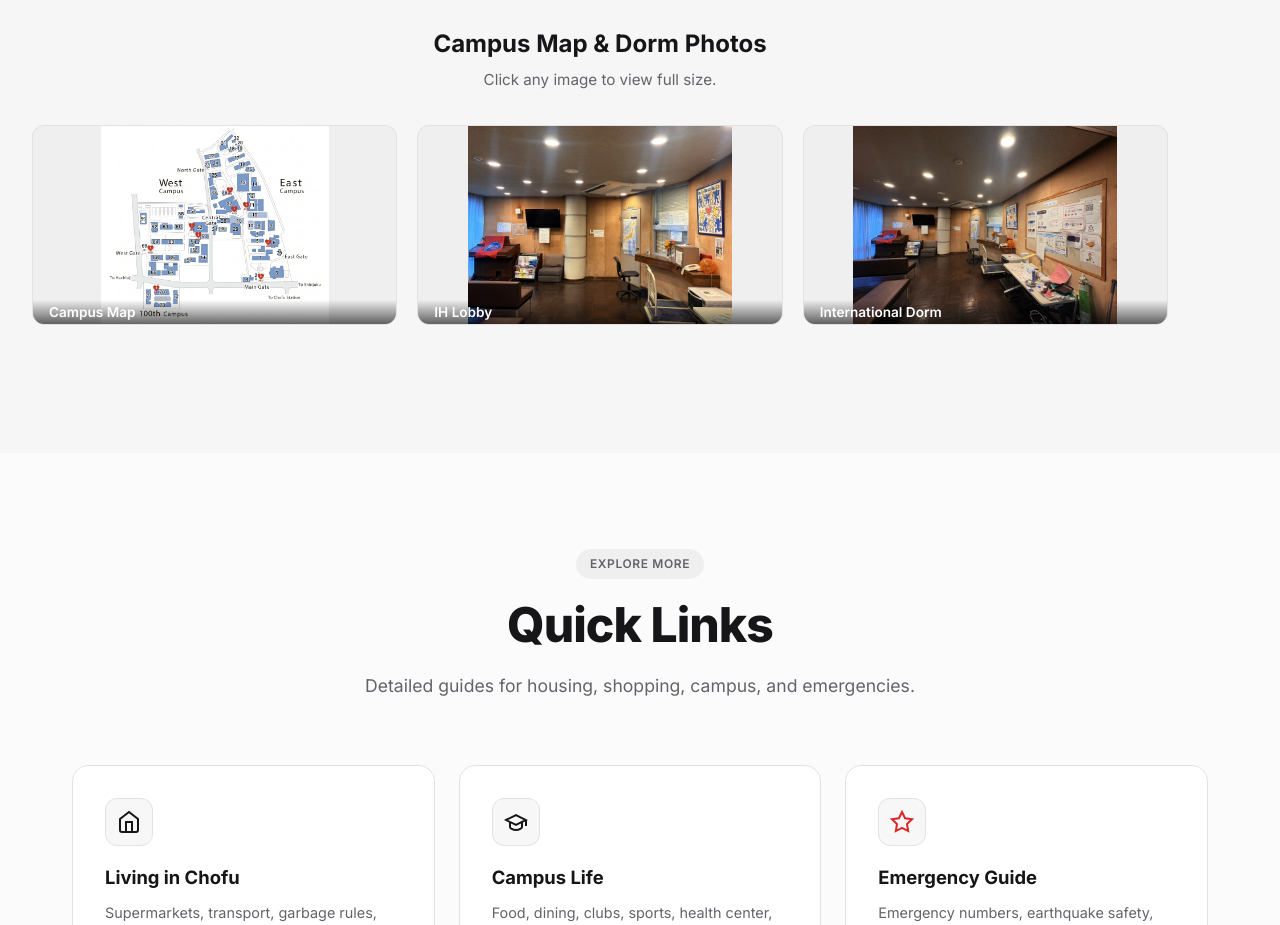
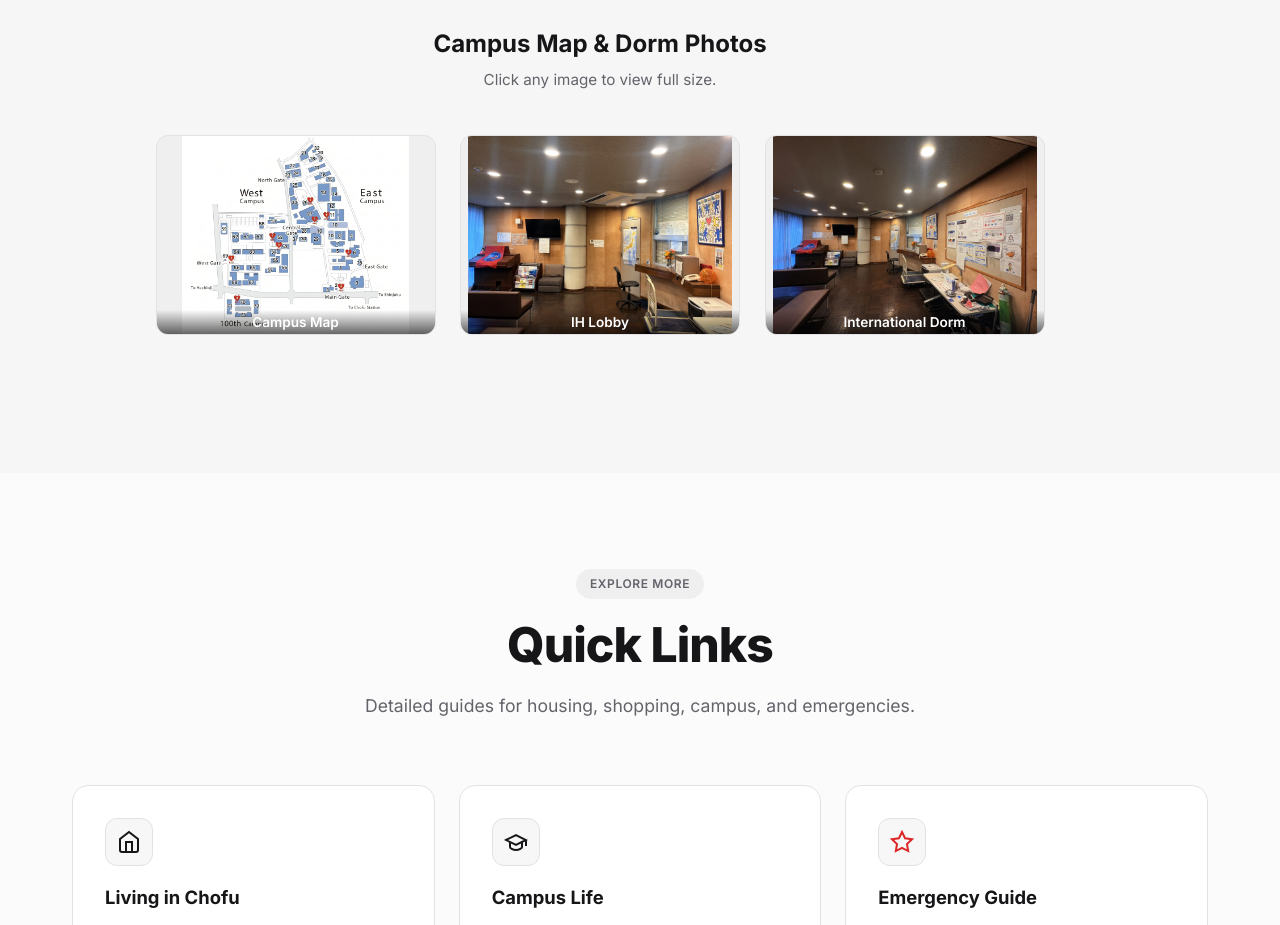
Before and after one commit to tarequejosh/UEC_campus_guideline, a website built with Vite: page index.html in a window 1280 px wide. Shown: the part 4160-5085 px from the top of the page. Built offline with nearby package versions, Linux system fonts and the light colour scheme.

Commit message:
fix: replace grid with inline-block for Safari-compatible centering

```diff
--- a/style.css
+++ b/style.css
@@ -1340,21 +1340,23 @@ h1, h2, h3, h4, h5 {
 
 /* --- Gallery --- */
 .gallery {
-  display: grid;
-  grid-template-columns: repeat(auto-fit, minmax(260px, 1fr));
-  gap: 1.25rem;
+  text-align: center;
   margin: 2rem 0;
 }
 
 .gallery-item {
   position: relative;
+  display: inline-block;
+  width: 280px;
+  height: 200px;
+  margin: 0.625rem;
+  vertical-align: top;
   border-radius: var(--radius-md);
   overflow: hidden;
   cursor: pointer;
   border: 1px solid var(--gray-200);
   transition: all 0.4s cubic-bezier(0.16, 1, 0.3, 1);
   background: var(--gray-100);
-  height: 200px;
   line-height: 0;
 }
 
@@ -1370,10 +1372,6 @@ h1, h2, h3, h4, h5 {
   height: 100%;
   object-fit: contain;
   transition: transform 0.6s cubic-bezier(0.16, 1, 0.3, 1);
-}
-
-.gallery-item:hover img {
-  transform: scale(1.06);
 }
 
 .gallery-label {
```
